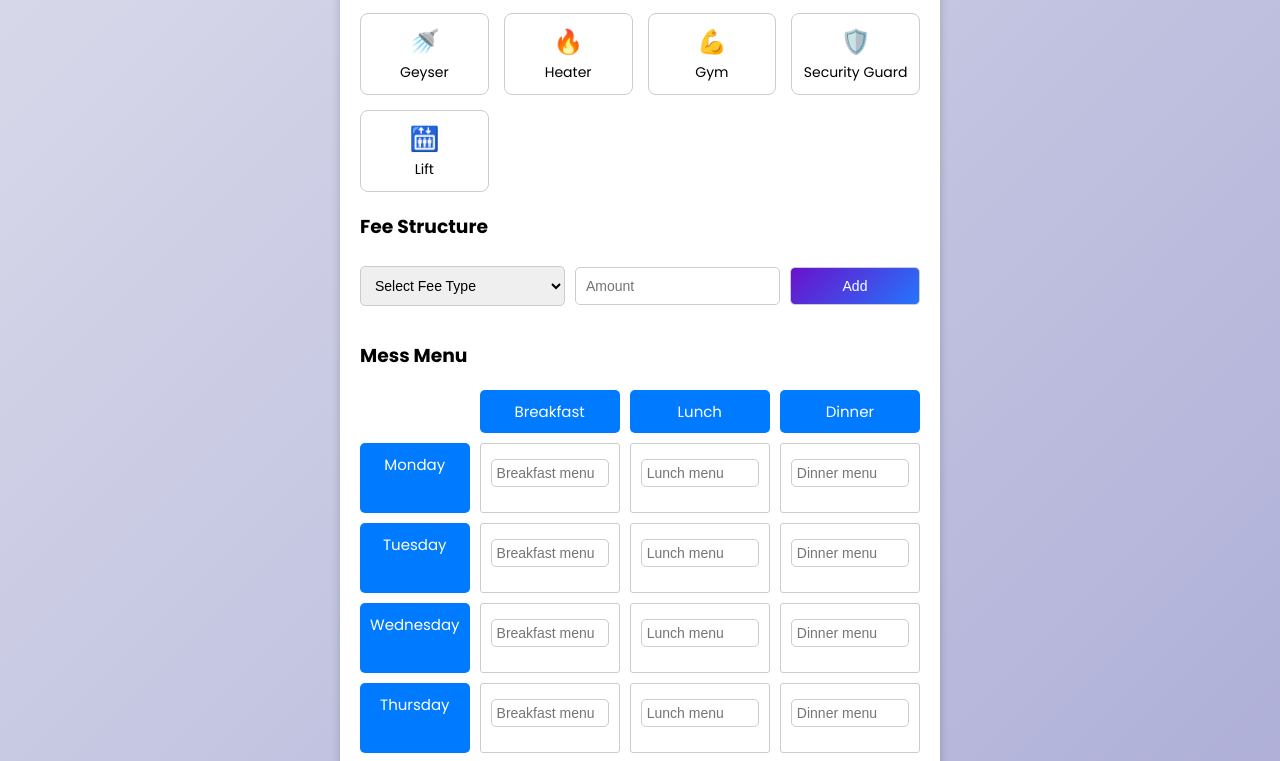
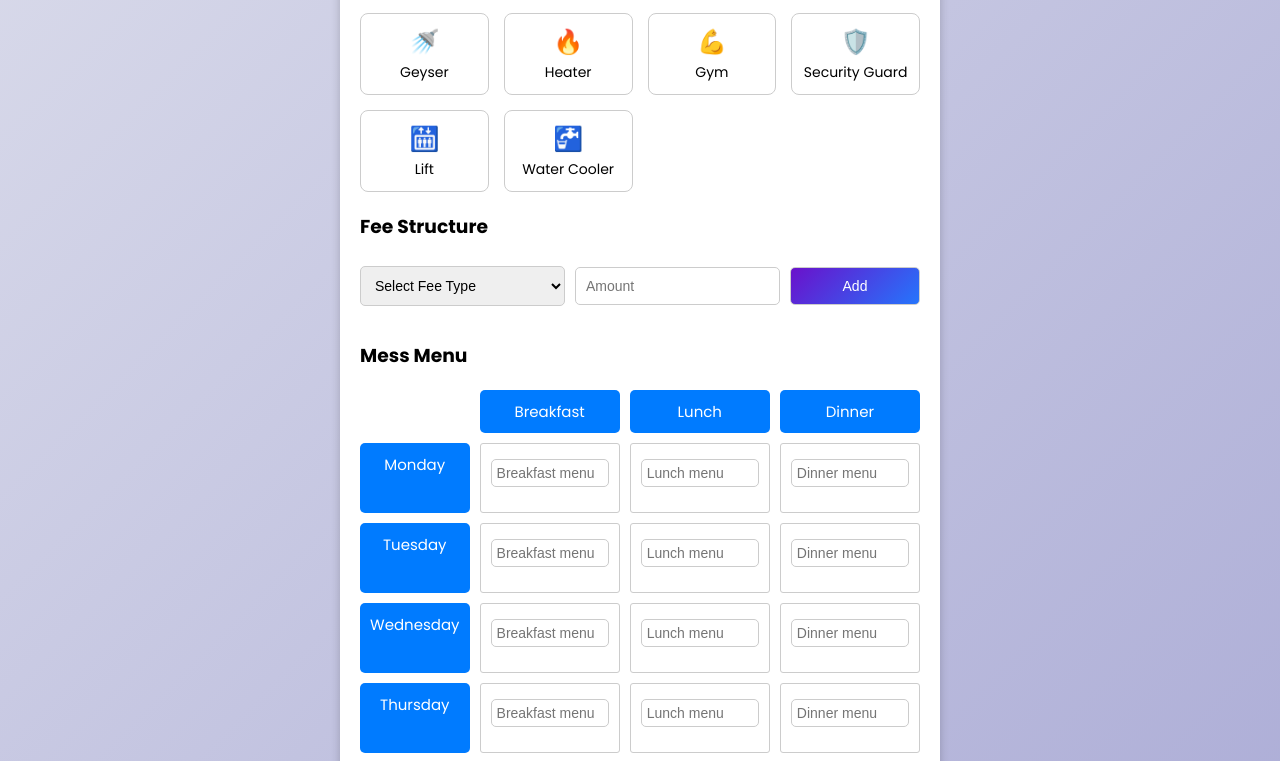
Before and after one commit to Prasun-Shiwakoti/RentaseNepal, a React (Create React App) app in the folder Frontend/react/: page /list-your-hostel in a window 1280 px wide. Shown: the part 1508-2269 px from the top of the page. Built offline with nearby package versions, Linux system fonts and the light colour scheme.

Commit message:
chore: Resolved Hostel Addition Logic

```diff
--- a/Frontend/react/src/components/AmenitiesSelector.js
+++ b/Frontend/react/src/components/AmenitiesSelector.js
@@ -1,23 +1,24 @@
 import React from "react";
 
 const allAmenities = [
-  { name: "WiFi", emoji: "📶" },
-  { name: "Air Conditioning", emoji: "❄️" },
-  { name: "Washing Machine", emoji: "🧺" },
-  { name: "Bathroom Cleaning", emoji: "🧽" },
-  { name: "Study Table", emoji: "🖥️" },
-  { name: "Book Rack", emoji: "📚" },
-  { name: "Wardrobe", emoji: "👗" },
-  { name: "Clothes Hanger", emoji: "👚" },
-  { name: "Parking", emoji: "🚗" },
-  { name: "Mess", emoji: "🍽️" },
-  { name: "CCTV", emoji: "📷" },
-  { name: "Power Backup", emoji: "🔌" },
-  { name: "Geyser", emoji: "🚿" },
-  { name: "Heater", emoji: "🔥" },
-  { name: "Gym", emoji: "💪" },
-  { name: "Security Guard", emoji: "🛡️" },
-  { name: "Lift", emoji: "🛗" },
+  { value: "WiFi", name: "internet", emoji: "📶" },
+  { value: "Air Conditioning", name:"ac", emoji: "❄️" },
+  { value: "Washing Machine", name: "washing_machine", emoji: "🧺" },
+  { value: "Bathroom Cleaning", name: "bathroom_cleaning", emoji: "🧽" },
+  { value: "Study Table", name: "study_table", emoji: "🖥️" },
+  { value: "Book Rack", name: "books_rack", emoji: "📚" },
+  { value: "Wardrobe", name: "wardrobe", emoji: "👗" },
+  { value: "Clothes Hanger", name: "clothes_hanger", emoji: "👚" },
+  { value: "Parking", name: "parking_space", emoji: "🚗" },
+  { value: "Mess", name: "mess", emoji: "🍽️" },
+  { value: "CCTV", name: "cctv", emoji: "📷" },
+  { value: "Power Backup", name: "generator" ,emoji: "🔌" },
+  { value: "Geyser", name: "geysers" ,emoji: "🚿" },
+  { value: "Heater", name: "heater" ,emoji: "🔥" },
+  { value: "Gym", name: "gym" ,emoji: "💪" },
+  { value: "Security Guard", name: "security_guard", emoji: "🛡️" },
+  { value: "Lift", name: "lift" ,emoji: "🛗" },
+  { value: "Water Cooler", name: "cooler", emoji: "🚰" },
 ];
 
 const AmenitiesSelector = ({ amenities, setAmenities }) => {
@@ -39,7 +40,7 @@ const AmenitiesSelector = ({ amenities, setAmenities }) => {
         >
           <span className="emoji">{amenity.emoji}</span>
           <br/>
-          <span className="name">{amenity.name}</span>
+          <span className="name">{amenity.value}</span>
         </div>
       ))}
     </div>
--- a/Frontend/react/src/components/FeeStructure.js
+++ b/Frontend/react/src/components/FeeStructure.js
@@ -5,11 +5,11 @@ const FeeStructure = ({ feeStructure, setFeeStructure }) => {
   const [amount, setAmount] = useState("");
 
   const feeOptions = [
-    "Admission Fee",
-    "Single Seater",
-    "Two Seater",
-    "Three Seater",
-    "Four Seater",
+    {value: "Admission Fee", name: "admission_price"},
+    {value: "Single Seater", name: "single_seater_price"},
+    {value: "Two Seater", name: "two_seater_price"},
+    {value: "Three Seater", name: "three_seater_price"},
+    {value: "Four Seater", name: "four_seater_price"},
   ];
 
   const handleAddFee = () => {
@@ -42,8 +42,8 @@ const FeeStructure = ({ feeStructure, setFeeStructure }) => {
         >
           <option value="">Select Fee Type</option>
           {feeOptions.map((feeType, index) => (
-            <option key={index} value={feeType}>
-              {feeType}
+            <option key={index} value={feeType.name}>
+              {feeType.value}
             </option>
           ))}
         </select>
--- a/Frontend/react/src/components/HostelCard.js
+++ b/Frontend/react/src/components/HostelCard.js
@@ -18,7 +18,7 @@ const HostelCard = ({ id, image, name, isFeatured, rating, location, price, gend
         <div className="card-location">
           <i className="bi bi-geo-alt-fill"></i> {location}
         </div>
-        {/* <div className="card-price">Rs. {price}</div> */}
+        <div className="card-price">Rs. {price}</div>
         <div className="card-gender">
           {gender === 0 ? 'Girls Hostel' : 'Boys Hostel'}
         </div>
--- a/Frontend/react/src/components/ListYourHostel.js
+++ b/Frontend/react/src/components/ListYourHostel.js
@@ -27,10 +27,22 @@ const ListYourHostel = () => {
     additionalPhotos: [],
     feeStructure: {},
     messMenu: [],
-    rules: "",
-    latitude: 0,
-    longitude: 0,
+    rules: [],
+    // latitude: 0,
+    // longitude: 0,
   });
+
+  const extractCoordinates = (url) => {
+    const match = url.match(/@(-?\d+\.\d+),(-?\d+\.\d+)/);
+    if (match) {
+      const latitude = match[1];
+      const longitude = match[2];
+      return { latitude, longitude };
+    } else {
+      alert("Invalid Map Link");
+      return null;
+    }
+  }
 
   const handleInputChange = (e) => {
     const { name, value } = e.target;
@@ -52,87 +64,11 @@ const ListYourHostel = () => {
     setFormData({ ...formData, [key]: file });
   };
 
-  // JSON format wala handle Submit
-  // const handleSubmit = async () => {
-  //   console.log(formData);
-  //   const amenityFields = {
-  //     internet: formData.amenities.includes("internet"),
-  //     washing_machine: formData.amenities.includes("washing_machine"),
-  //     bathroom_cleaning: formData.amenities.includes("bathroom_cleaning"),
-  //     study_table: formData.amenities.includes("study_table"),
-  //     books_rack: formData.amenities.includes("books_rack"),
-  //     wardrobe: formData.amenities.includes("wardrobe"),
-  //     clothes_hanger: formData.amenities.includes("clothes_hanger"),
-  //     smoking_and_beverages_usage: formData.amenities.includes("smoking_and_beverages_usage"),
-  //     parking_space: formData.amenities.includes("parking_space"),
-  //     mess: formData.amenities.includes("mess"),
-  //     cctv: formData.amenities.includes("cctv"),
-  //     generator: formData.amenities.includes("generator"),
-  //     furniture: formData.amenities.includes("furniture"),
-  //     geysers: formData.amenities.includes("geysers"),
-  //     heater: formData.amenities.includes("heater"),
-  //     cooler: formData.amenities.includes("cooler"),
-  //     ac: formData.amenities.includes("ac"),
-  //     gym: formData.amenities.includes("gym"),
-  //     security_guard: formData.amenities.includes("security_guard"),
-  //     lift: formData.amenities.includes("lift"),
-  //   };
 
-  //   // Combine profile and additional photos
-  //   const images = [
-  //     formData.profilePhoto,
-  //     ...formData.additionalPhotos,
-  //   ];
-
-  //   const transformedData = {
-  //     name: formData.name,
-  //     owner_name: formData.owner_name,
-  //     contact_information: formData.contact,
-  //     location: formData.location,
-  //     gender: formData.gender === "Boys" ? 1 : formData.gender === "Girls" ? 2 : 0,
-  //     arrival_time: formData.arrivalTime,
-  //     transportation_bus_stations: formData.nearbyFacilities.transportation,
-  //     nearby_hospitals_pharmacy: formData.nearbyFacilities.hospitalOrPharmacy,
-  //     nearby_schools: formData.nearbyFacilities.schools,
-  //     nearby_shopping_malls: formData.nearbyFacilities.shoppingMalls,
-  //     nearby_cafes_and_restaurants: formData.nearbyFacilities.cafesAndRestaurants,
-  //     description: formData.description,
-  //     rules: formData.rules,
-  //     feeStructure: formData.feeStructure,
-  //     messMenu: formData.messMenu,
-  //     amenities: formData.amenities,
-  //     mapLocation: formData.mapLocation,
-  //     latitude: formData.latitude,
-  //     longitude: formData.longitude,
-  //     image: images,
-  //     ...amenityFields,
-  //   };
-  //   console.log(transformedData);
-  //   try {
-  //     const response = await fetch("http://127.0.0.1:8000/api/hostels/", {
-  //       method: "POST",
-  //       headers: {
-  //         "Authorization": "token fdc19eacbd64d055f80b9486b4b4d1fc443f67cb",
-  //       },
-  //       body: transformedData,
-  //     });
-
-  //     if (response.status === 201) {
-  //       const data = await response.json();
-  //       alert("Hostel created successfully!");
-  //       console.log("Response Data:", data);
-  //     } else {
-  //       const errorData = await response.json();
-  //       alert("Failed to create hostel: " + errorData.message);
-  //     }
-  //   } catch (error) {
-  //     console.error("Error submitting form data:", error);
-  //     alert("An error occurred. Please try again.");
-  //   }
-  // };
 
   const handleSubmit = async () => {
-    // console.log(formData);
+    const coordinates= extractCoordinates(formData.mapLocation) || {latitude:0, longitude:0};
+    // console.log(formData.amenities);
     const formDataToSend = new FormData();
 
     // Add text fields
@@ -140,6 +76,8 @@ const ListYourHostel = () => {
     formDataToSend.append("owner_name", formData.owner_name);
     formDataToSend.append("contact_information", formData.contact);
     formDataToSend.append("location", formData.location);
+    formDataToSend.append("latitude", coordinates.latitude);
+    formDataToSend.append("longitude", coordinates.longitude);
     formDataToSend.append(
       "gender",
       formData.gender === "Boys" ? 1 : formData.gender === "Girls" ? 2 : 0
@@ -163,7 +101,14 @@ const ListYourHostel = () => {
       formData.nearbyFacilities.cafesAndRestaurants
     );
     formDataToSend.append("description", formData.description);
-    formDataToSend.append("rules", formData.rules);
+
+    for (const [key, value] of Object.entries(formData.feeStructure)) {
+      formDataToSend.append(key, value);
+    }
+
+    formDataToSend.append("rules", formData.rules.join('\n'));
+
+    formDataToSend.append("food_menu",JSON.stringify(formData.messMenu));
 
     // Convert amenities to individual boolean fields
     const amenitiesList = [
@@ -203,6 +148,8 @@ const ListYourHostel = () => {
     for (let [key, value] of formDataToSend.entries()) {
       console.log(key, value);
     }
+    // console.log(formData.messMenu);
+
     // Send request
     try {
       const response = await fetch("http://127.0.0.1:8000/api/hostels/", {
--- a/Frontend/react/src/components/RulesInput.js
+++ b/Frontend/react/src/components/RulesInput.js
@@ -5,7 +5,7 @@ const RulesInput = ({ rules, setRules }) => {
 
   const addRule = () => {
     if (currentRule.trim()) {
-      setRules(rules+'\n'+currentRule);
+      setRules([...rules , currentRule]);
       setCurrentRule("");
     }
   };
@@ -17,7 +17,8 @@ const RulesInput = ({ rules, setRules }) => {
   return (
     <div className="rules-container">
       <ul>
-        {rules.split('\n').map((rule, index) => (
+        {rules.map((rule, index) => (
+          rule.trim() &&
           <li className="rules-item" key={index}><span>{rule}</span>
             <button
                 type="button"
--- a/Frontend/react/src/components/SearchResults.js
+++ b/Frontend/react/src/components/SearchResults.js
@@ -77,10 +77,10 @@ const SearchResults = () => {
       max_price: priceRange[1],
       min_price: priceRange[0],
       location: locationQuery,
-      distance: {
-        latitude: parseFloat(lat),
-        longitude: parseFloat(lon)
-      }
+      // distance: {
+      //   latitude: parseFloat(lat),
+      //   longitude: parseFloat(lon)
+      // }
       // Additional filters can be added as required
     };
 
@@ -199,11 +199,11 @@ const SearchResults = () => {
               key={hostel.id}
               id={hostel.id}
               image={hostel.image}
-              name={hostel.title}
+              name={hostel.name}
               isFeatured={hostel.isFeatured}
               rating={hostel.rating}
               location={hostel.location}
-              price={hostel.price}
+              price={hostel.admission_price}
               gender={hostel.gender}
             />
           ))
```
